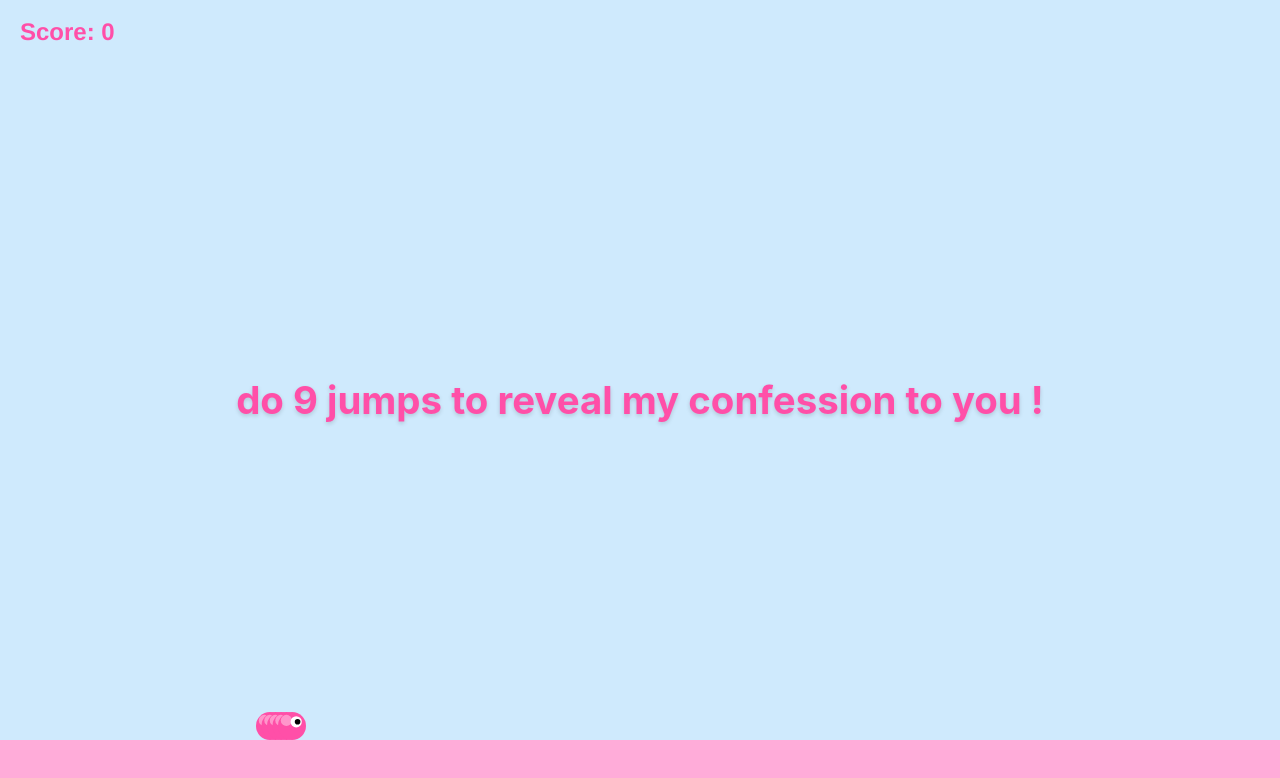
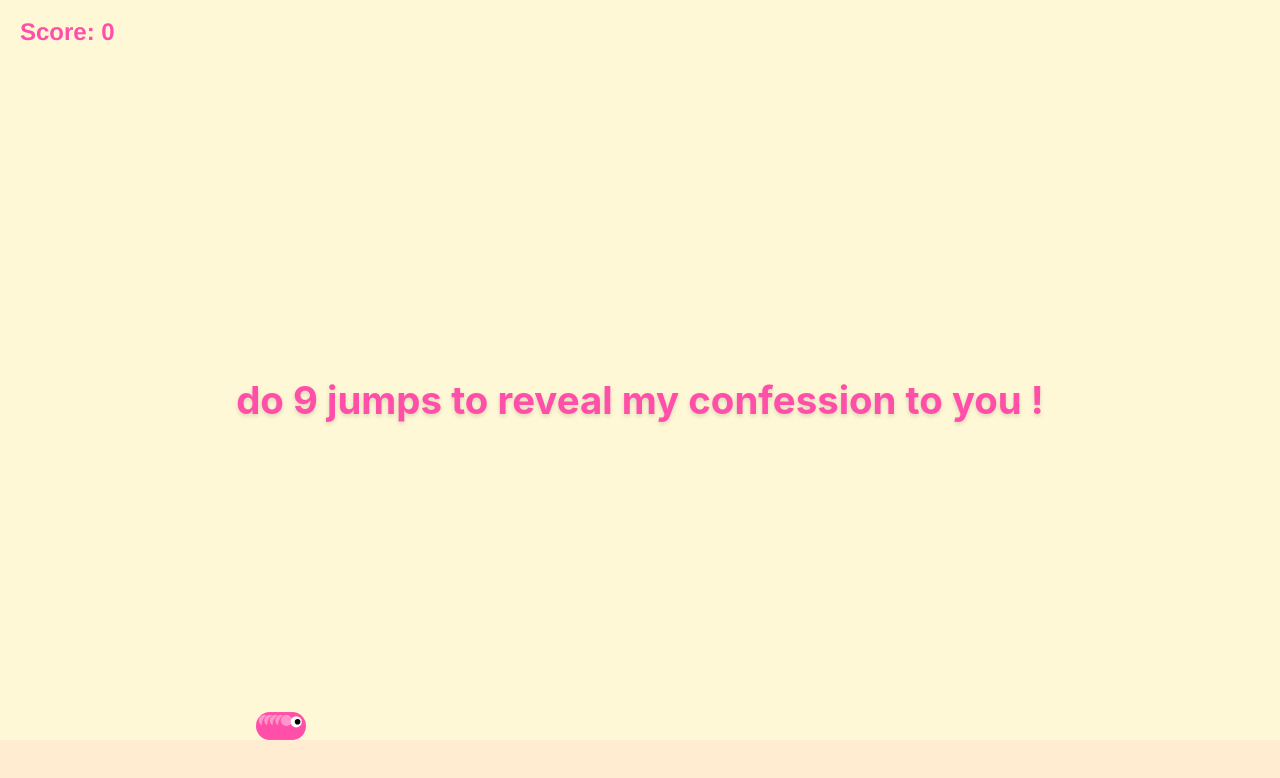
Before and after one commit to Khedher11/Weak-Worm-game, a plain HTML site: page index.html in a window 1280 px wide. Drawn offline with Linux system fonts and the light colour scheme.

Commit message:
Add files via upload
T

```diff
--- a/game.js
+++ b/game.js
@@ -1,4 +1,4 @@
-/* Pink Worm Jump v3.3 */
+/* Pink Worm Jump v3.4 */
 (()=>{
 const canvas=document.getElementById("gameCanvas"),ctx=canvas.getContext("2d");
 let W=innerWidth,H=innerHeight;canvas.width=W;canvas.height=H;
@@ -12,21 +12,21 @@ const ol=document.getElementById("overlay"),msg=document.getElementById("message
       sub=document.getElementById("subMessage"),rst=document.getElementById("restartBtn");
 function reset(){holes.length=0;worm.y=groundY-worm.h;worm.vy=0;score=0;tick=0;over=!1;}
 function begin(){reset();start=!0;ol.style.display="none";loop();}
-function end(t){over=!0;ol.style.display="flex";msg.textContent=t;sub.textContent="";rst.style.display="block";}
+function end(text){over=!0;ol.style.display="flex";msg.innerHTML=text;sub.textContent="";rst.style.display="block";}
 function spawn(){const w=Math.random()*(maxW-minW)+minW;holes.push({x:W+w,w});}
 function update(){
     worm.vy+=gravity;worm.y+=worm.vy;if(worm.y>groundY-worm.h){worm.y=groundY-worm.h;worm.vy=0;}
     tick++;if(tick>freq){spawn();tick=0;}
     for(let i=holes.length-1;i>=0;i--){const h=holes[i];h.x-=speed;
         if(worm.x+worm.w>h.x&&worm.x<h.x+h.w&&worm.y+worm.h>=groundY) return end("Game Over");
-        if(h.x+h.w<worm.x&&!h.done){score++;h.done=!0;if(score===target)return end("❤️ I love you Sara ❤️");}
+        if(h.x+h.w<worm.x&&!h.done){score++;h.done=!0;if(score===target) return end("❤️ I love you Sara ❤️");}
         if(h.x+h.w<-20) holes.splice(i,1);
     }
 }
 function draw(){
     ctx.clearRect(0,0,W,H);
-    ctx.fillStyle="#cfeafd";ctx.fillRect(0,0,W,H);
-    ctx.fillStyle="#ffacd9";ctx.fillRect(0,groundY,W,groundHeight);
+    ctx.fillStyle="#fff8d6";ctx.fillRect(0,0,W,H);
+    ctx.fillStyle="#ffecd1";ctx.fillRect(0,groundY,W,groundHeight);
     const segs=5,r=worm.h/2,g=(worm.w-r*2)/(segs-1);
     for(let i=0;i<segs;i++){const cx=worm.x+r+i*g,cy=worm.y+r;
         ctx.fillStyle="#ff4fa8";ctx.beginPath();ctx.arc(cx,cy,r,0,Math.PI*2);ctx.fill();
--- a/index.html
+++ b/index.html
@@ -3,7 +3,7 @@
 <head>
     <meta charset="UTF-8">
     <meta name="viewport" content="width=device-width,initial-scale=1.0,user-scalable=no">
-    <title>Pink Worm Jump v3.3</title>
+    <title>Pink Worm Jump v3.4</title>
     <link rel="stylesheet" href="style.css">
 </head>
 <body>
--- a/style.css
+++ b/style.css
@@ -1,4 +1,4 @@
-html,body{margin:0;padding:0;background:#cfeafd;overflow:hidden;font-family:-apple-system,BlinkMacSystemFont,"Helvetica Neue",Arial,sans-serif;height:100%;width:100%;}
+html,body{margin:0;padding:0;background:#fff8d6;overflow:hidden;font-family:-apple-system,BlinkMacSystemFont,"Helvetica Neue",Arial,sans-serif;height:100%;width:100%;}
 #gameCanvas{display:block;width:100%;height:100%;touch-action:none;}
 #overlay{position:absolute;top:0;left:0;width:100%;height:100%;display:flex;flex-direction:column;justify-content:center;align-items:center;color:#ff4fa8;pointer-events:none;text-align:center;}
 #message{font-size:2.4em;margin:0.2em;text-shadow:0 2px 4px rgba(0,0,0,.15);}
```
